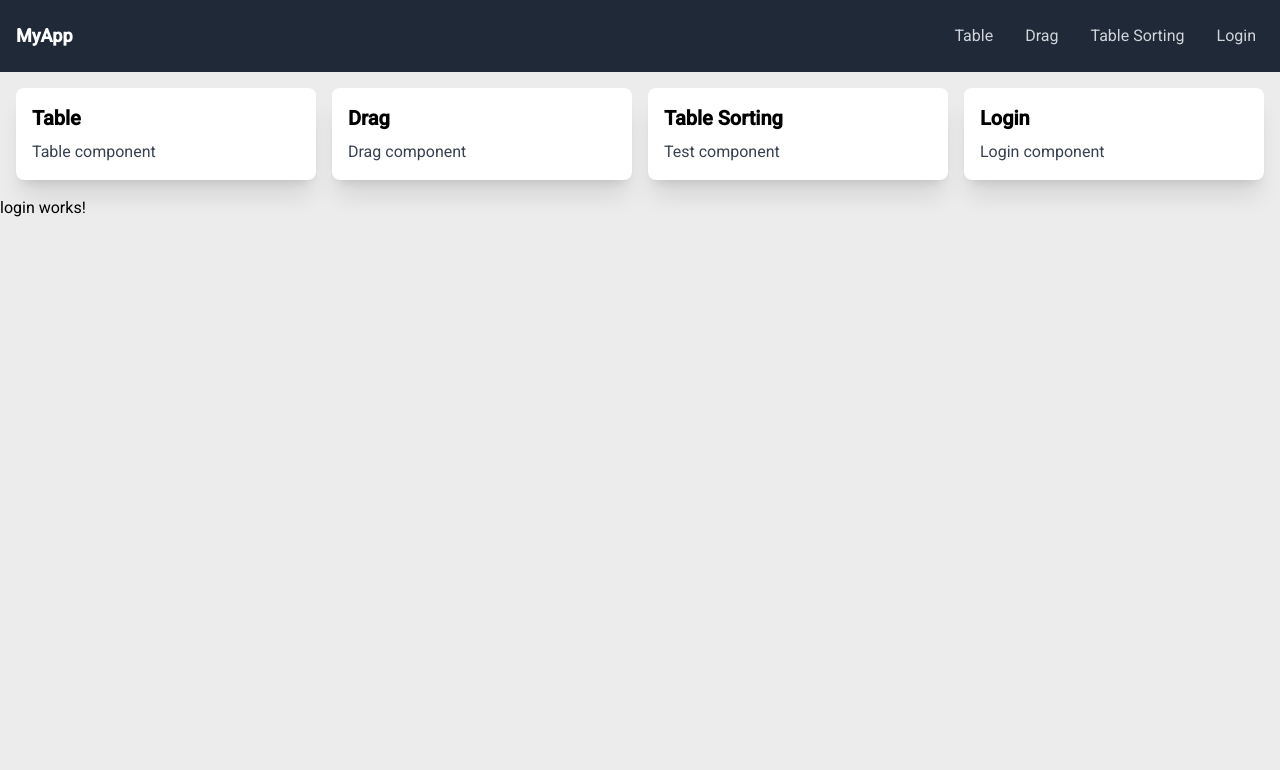
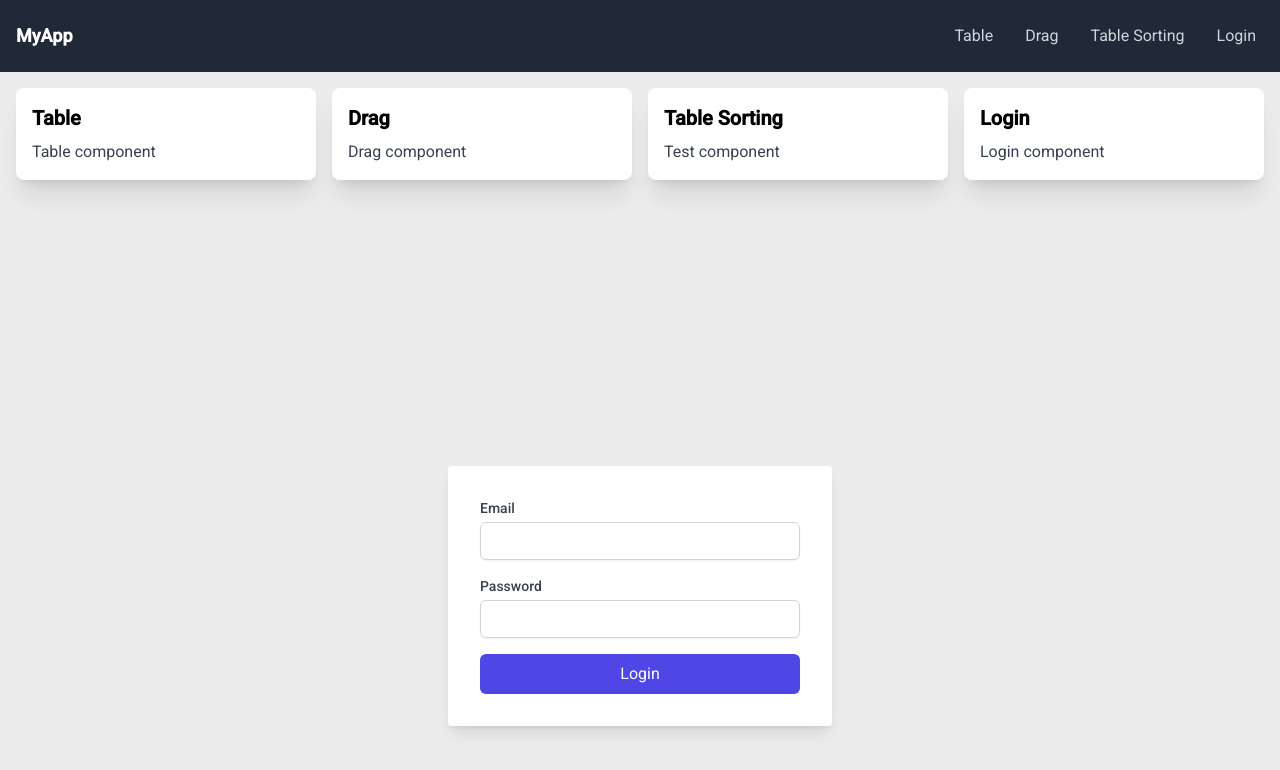
Before and after one commit to syedmomin/prepration, an Angular app: page /login in a window 1280 px wide. Shown: the top 770 px of the page. Built offline with nearby package versions, Linux system fonts and the light colour scheme.

Commit message:
feat: enhance login component with reactive form; add validation and styling

```diff
--- a/src/app/components/login/login.component.html
+++ b/src/app/components/login/login.component.html
@@ -1 +1,22 @@
-<p>login works!</p>
+<div class="flex items-center justify-center min-h-screen">
+  <div class="bg-white p-8 rounded shadow-lg w-full max-w-sm">
+    <form [formGroup]="loginForm" (ngSubmit)="onSubmit()">
+      <div class="mb-4">
+        <label for="email" class="block text-sm font-medium text-gray-700">Email</label>
+        <input id="email" type="email" formControlName="email" class="mt-1 block w-full px-3 py-2 border border-gray-300 rounded-md shadow-sm focus:outline-none focus:ring-indigo-500 focus:border-indigo-500 sm:text-sm">
+        <div *ngIf="loginForm.get('email')?.invalid && loginForm.get('email')?.touched" class="text-red-500 text-sm">
+          Please enter a valid email.
+        </div>
+      </div>
+      <div class="mb-4">
+        <label for="password" class="block text-sm font-medium text-gray-700">Password</label>
+        <input id="password" type="password" formControlName="password" class="mt-1 block w-full px-3 py-2 border border-gray-300 rounded-md shadow-sm focus:outline-none focus:ring-indigo-500 focus:border-indigo-500 sm:text-sm">
+      </div>
+      <div>
+        <button type="submit" class="w-full bg-indigo-600 text-white py-2 px-4 rounded-md hover:bg-indigo-700 focus:outline-none focus:ring-2 focus:ring-offset-2 focus:ring-indigo-500">
+          Login
+        </button>
+      </div>
+    </form>
+  </div>
+</div>
--- a/src/app/components/login/login.component.ts
+++ b/src/app/components/login/login.component.ts
@@ -1,11 +1,30 @@
+import { CommonModule } from '@angular/common';
 import { Component } from '@angular/core';
+import { FormBuilder, FormGroup, FormsModule, ReactiveFormsModule, Validators } from '@angular/forms';
 
 @Component({
   selector: 'app-login',
-  imports: [],
+  imports: [
+    CommonModule,
+    FormsModule,
+    ReactiveFormsModule
+  ],
   templateUrl: './login.component.html',
   styleUrl: './login.component.css'
 })
 export class LoginComponent {
+  loginForm: FormGroup;
 
+  constructor(private fb: FormBuilder) {
+    this.loginForm = this.fb.group({
+      email: ['', [Validators.required, Validators.email]],
+      password: ['', Validators.required]
+    });
+  }
+
+  onSubmit() {
+    if (this.loginForm.valid) {
+      // Handle form submission
+    }
+  }
 }
```
